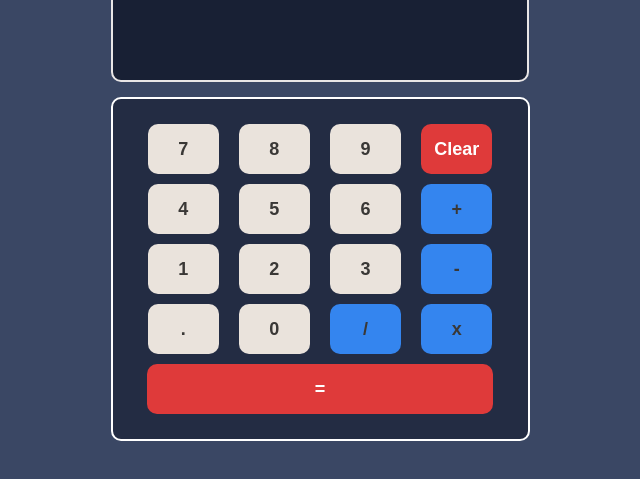
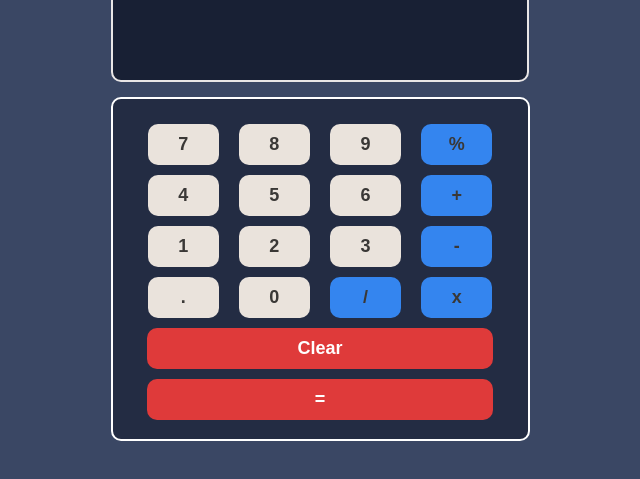
Before and after one commit to Mojo213/Calc, a plain HTML site: page index.html in a window 1280 px wide. Shown: the part 205-684 px from the top of the page, without its empty margins (320-960 px from the left). Drawn offline with Linux system fonts and the light colour scheme.

Commit message:
add modulo func

```diff
--- a/index.html
+++ b/index.html
@@ -18,7 +18,7 @@
     <button value="7">7</button>
     <button value="8">8</button>
     <button value="9">9</button>
-    <button class="btn-red2" value="Clear">Clear</button>
+     <button class= "btn-opr" value="%">%</button>
     <button value="4">4</button>
     <button value="5">5</button>
     <button value="6">6</button>
@@ -31,6 +31,7 @@
     <button value="0">0</button>
     <button class="btn-opr" value="/">/</button>
     <button class="btn-opr" value="x">x</button>
+    <button class="btn-red" value="Clear">Clear</button>
     <button class="btn-red"value="=">=</button>
 
 
```
